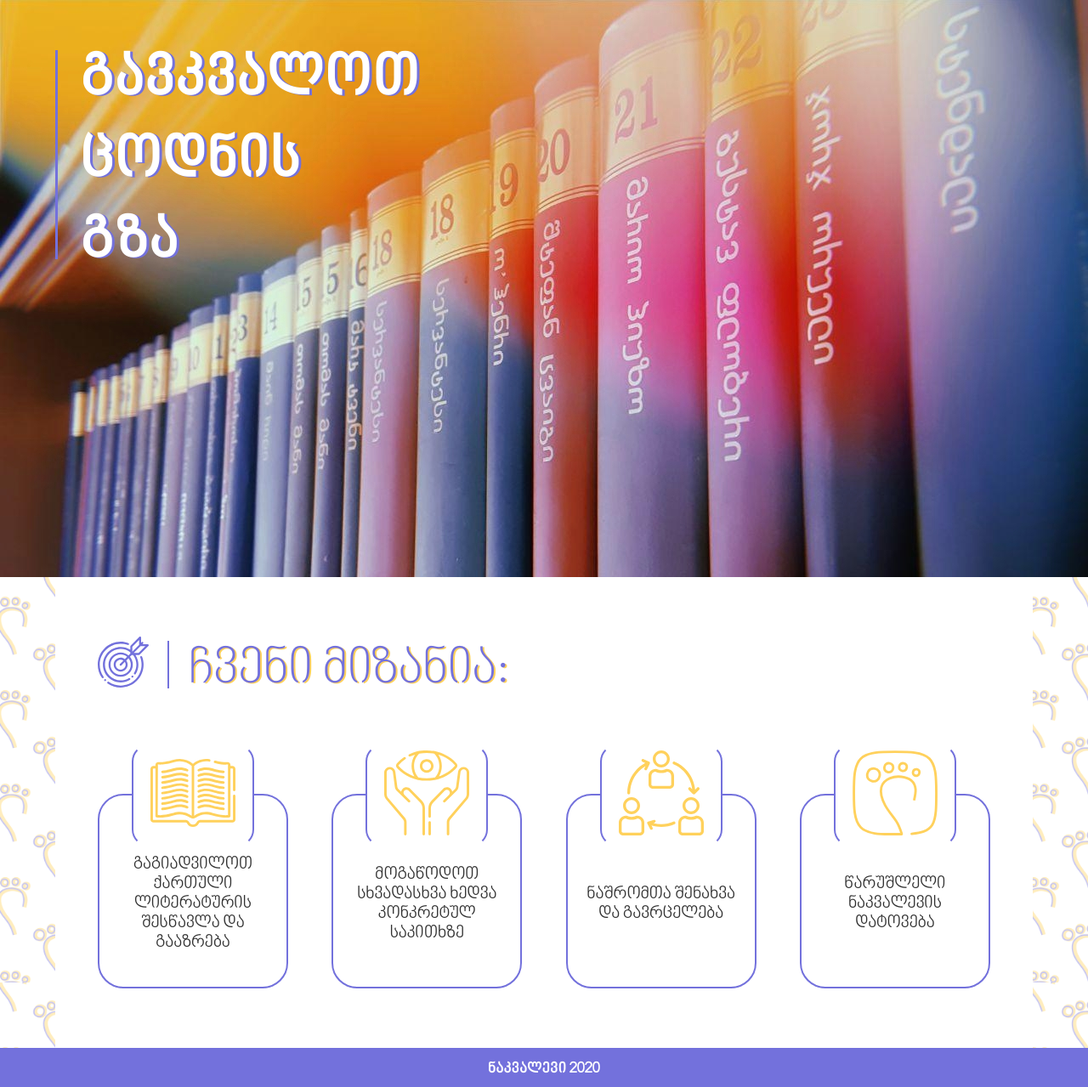
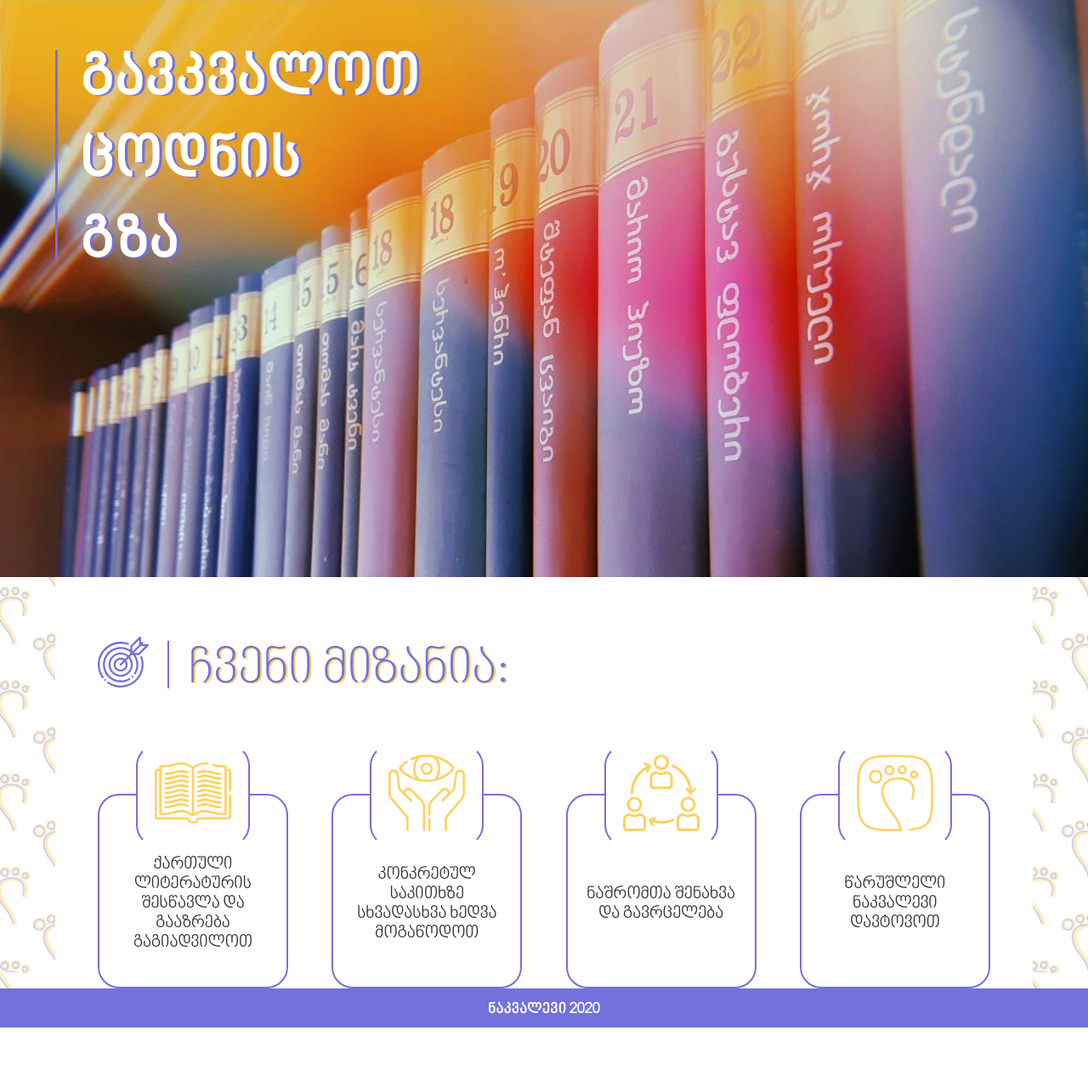
Before and after one commit to tsitokhtsev/nakvalevi, a PHP site: page /home in a window 1280 px wide. Shown: the part 111-1390 px from the top of the page at 85% size. After the commit the page ends 1320 px from the top, so only its background shows below. Run offline with PHP 8.4, Linux system fonts and the light colour scheme; style sheets or scripts are compiled from the project's sources.

Commit message:
updated home page

```diff
--- a/home/css/style.css
+++ b/home/css/style.css
@@ -35,6 +35,7 @@
 }
 
 .home-hero {
+  z-index: 1;
   height: 85vh;
   background-image: url("../img/books.jpg");
   background-size: cover;
@@ -43,6 +44,8 @@
 
 .home-hero-container {
   max-width: 1150px;
+  -webkit-box-shadow: none;
+          box-shadow: none;
   background: none;
 }
 
@@ -81,7 +84,7 @@
   -webkit-box-pack: justify;
       -ms-flex-pack: justify;
           justify-content: space-between;
-  padding: 70px 0;
+  padding-top: 70px;
 }
 
 .home-target-item {
@@ -101,50 +104,41 @@
   padding: 20px;
   max-width: 180px;
   border: 2px solid #7371dc;
-  border-radius: 30px;
+  border-radius: 25px;
   text-align: center;
   font-size: 20px;
-  -webkit-transition: 200ms;
-  transition: 200ms;
+  -webkit-transition: 300ms;
+  transition: 300ms;
   font-family: BPG Nino Mtavruli, sans-serif;
 }
 
 .home-target-item:hover {
-  -webkit-box-shadow: 0 1px #7371dc, 0 2px #7371dc;
-          box-shadow: 0 1px #7371dc, 0 2px #7371dc;
-  -webkit-transform: translateY(-2px);
-          transform: translateY(-2px);
-  -webkit-transition: 200ms;
-  transition: 200ms;
-}
-
-.home-target-item:hover .home-target-item-icon {
-  -webkit-transform: translateY(-2px);
-          transform: translateY(-2px);
-  -webkit-transition: 200ms;
-  transition: 200ms;
+  -webkit-transform: scale(1.05);
+          transform: scale(1.05);
+  -webkit-transition: 300ms;
+  transition: 300ms;
 }
 
 .home-target-item-top {
   z-index: 1;
   position: absolute;
   top: -60px;
-  padding: 5px 20px;
+  padding: 10px 20px;
   border-top: 2px solid #fff;
   border-bottom: 2px solid #fff;
   border-right: 2px solid #7371dc;
   border-left: 2px solid #7371dc;
-  border-radius: 20px;
+  border-radius: 25px;
   background-color: #fff;
 }
 
 .home-target-item-icon {
-  height: 100px;
-  -webkit-transition: 200ms;
-  transition: 200ms;
+  height: 90px;
 }
 
 .home-target-item-text {
   margin-top: 50px;
+  text-align: center;
+  font-size: 20px;
 }
 /*# sourceMappingURL=style.css.map */
--- a/home/index.html
+++ b/home/index.html
@@ -42,18 +42,18 @@
                     <img class="title-icon" src="img/target.svg">
                     <span class="title-text">ჩვენი მიზანია:</span>
                 </h1>
-                <div class="home-target-section">
+                <div class="home-target-section section">
                     <div class="home-target-item">
                         <div class="home-target-item-top">
                             <img class="home-target-item-icon" src="img/lit.svg">
                         </div>
-                        <p class="home-target-item-text">გაგიადვილოთ ქართული ლიტერატურის შესწავლა და გააზრება</p>
+                        <p class="home-target-item-text">ქართული ლიტერატურის შესწავლა და გააზრება გაგიადვილოთ</p>
                     </div>
                     <div class="home-target-item">
                         <div class="home-target-item-top">
                             <img class="home-target-item-icon" src="img/vision.svg">
                         </div>
-                        <p class="home-target-item-text">მოგაწოდოთ სხვადასხვა ხედვა კონკრეტულ საკითხზე</p>
+                        <p class="home-target-item-text">კონკრეტულ საკითხზე სხვადასხვა ხედვა მოგაწოდოთ</p>
                     </div>
                     <div class="home-target-item">
                         <div class="home-target-item-top">
@@ -65,16 +65,15 @@
                         <div class="home-target-item-top">
                             <img class="home-target-item-icon" src="img/logo.svg">
                         </div>
-                        <p class="home-target-item-text">წარუშლელი ნაკვალევის დატოვება</p>
+                        <p class="home-target-item-text">წარუშლელი ნაკვალევი დავტოვოთ</p>
                     </div>
                 </div>
             </div>
         </div>
+        <footer class="footer">
+            <span>ნაკვალევი 2020</span>
+        </footer>
     </div>
-    </div>
-    <footer class="footer">
-        <span>ნაკვალევი 2020</span>
-    </footer>
 </body>
 
 </html>
--- a/home/sass/_hero.sass
+++ b/home/sass/_hero.sass
@@ -1,10 +1,12 @@
 .home-hero
+    z-index: 1
     height: 85vh
     background-image: url("../img/books.jpg")
     background-size: cover
     background-position: top
     &-container
         max-width: 1150px
+        box-shadow: none
         background: none
     &-title
         position: relative
--- a/home/sass/_target.sass
+++ b/home/sass/_target.sass
@@ -2,7 +2,7 @@
     &-section
         display: flex
         justify-content: space-between
-        padding: 70px 0
+        padding-top: 70px
     &-item
         position: relative
         display: flex
@@ -12,31 +12,28 @@
         padding: 20px
         max-width: 180px
         border: 2px solid $purple
-        border-radius: 30px
+        border-radius: 25px
         text-align: center
         font-size: 20px
-        transition: 200ms
+        transition: 300ms
         +mt-regular
         &:hover
-            box-shadow: 0 1px $purple, 0 2px $purple
-            transform: translateY(-2px)
-            transition: 200ms
-            .home-target-item-icon
-                transform: translateY(-2px)
-                transition: 200ms
+            transform: scale(1.05)
+            transition: 300ms
         &-top
             z-index: 1
             position: absolute
             top: -60px
-            padding: 5px 20px
+            padding: 10px 20px
             border-top: 2px solid #fff
             border-bottom: 2px solid #fff
             border-right: 2px solid $purple
             border-left: 2px solid $purple
-            border-radius: 20px
+            border-radius: 25px
             background-color: #fff
         &-icon
-            height: 100px
-            transition: 200ms
+            height: 90px
         &-text
             margin-top: 50px
+            text-align: center
+            font-size: 20px
```
Also changed, not shown: 1 other file.
